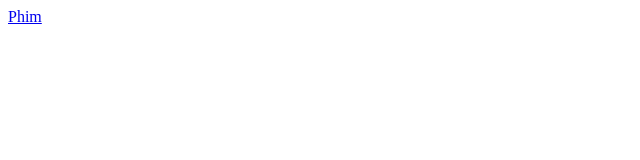
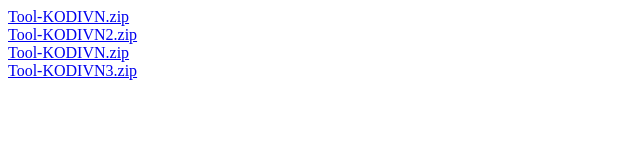
Before and after one commit to rupanh123-phap/rupanh123-phap, a plain HTML site: page index.html in a window 1280 px wide. Shown: the whole page, without its empty margins (0-640 px from the left). Drawn offline with Linux system fonts and the light colour scheme.

Commit message:
Add files via upload

```diff
--- a/index.html
+++ b/index.html
@@ -1 +1,4 @@
-<a href="http://phuocphap.ahiep.name.vn/phuocphap/ok.apk">Phim</a> <br/>
+<a href="/Tool-KODIVN.zip">Tool-KODIVN.zip</a><br/>
+<a href="/Tool-KODIVN.zip">Tool-KODIVN2.zip</a><br/>
+<a href="phuocphap/Tool-KODIVN.zip">Tool-KODIVN.zip</a> <br/>
+<a href="phuocphap/Tool-KODIVN.zip">Tool-KODIVN3.zip</a> <br/>
```
